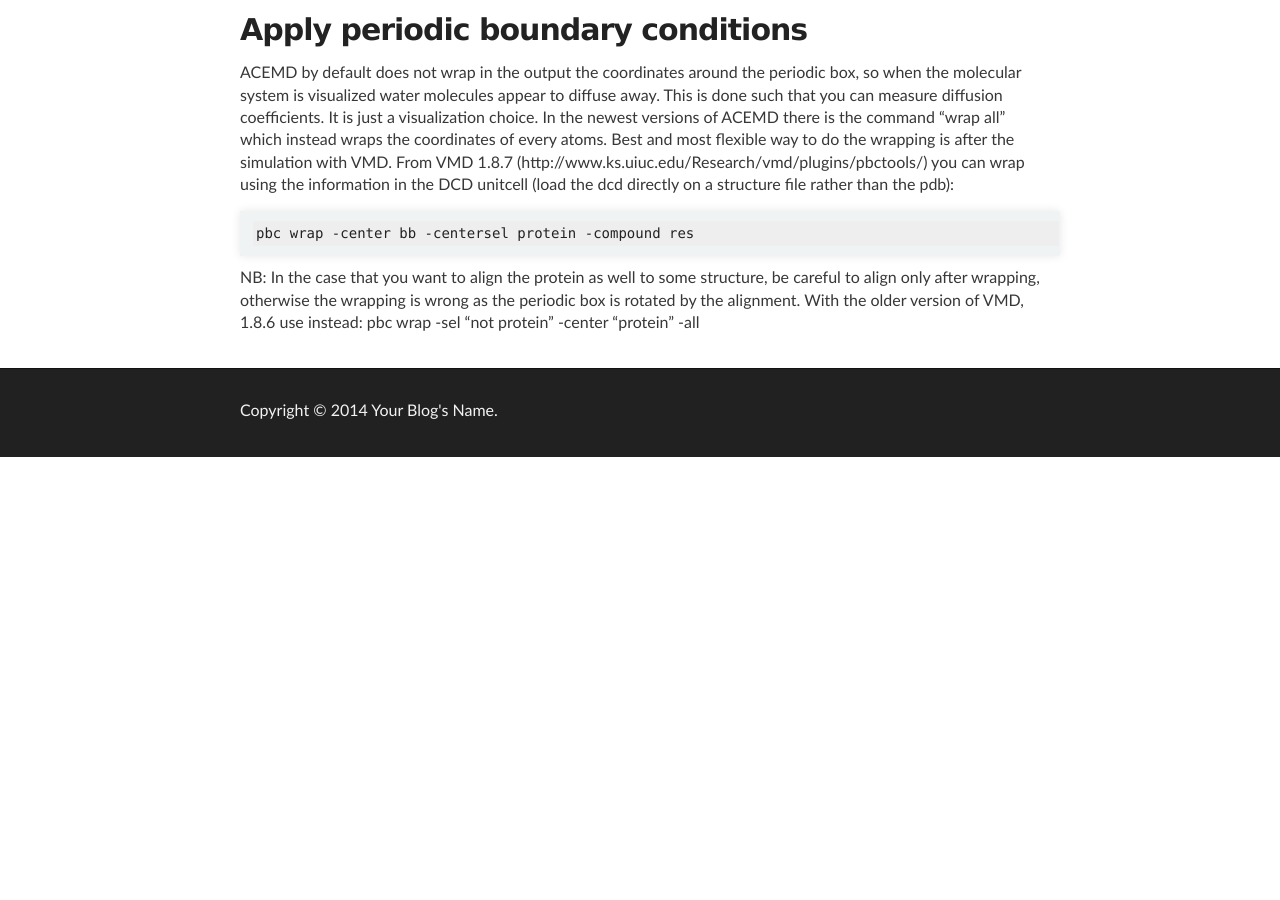
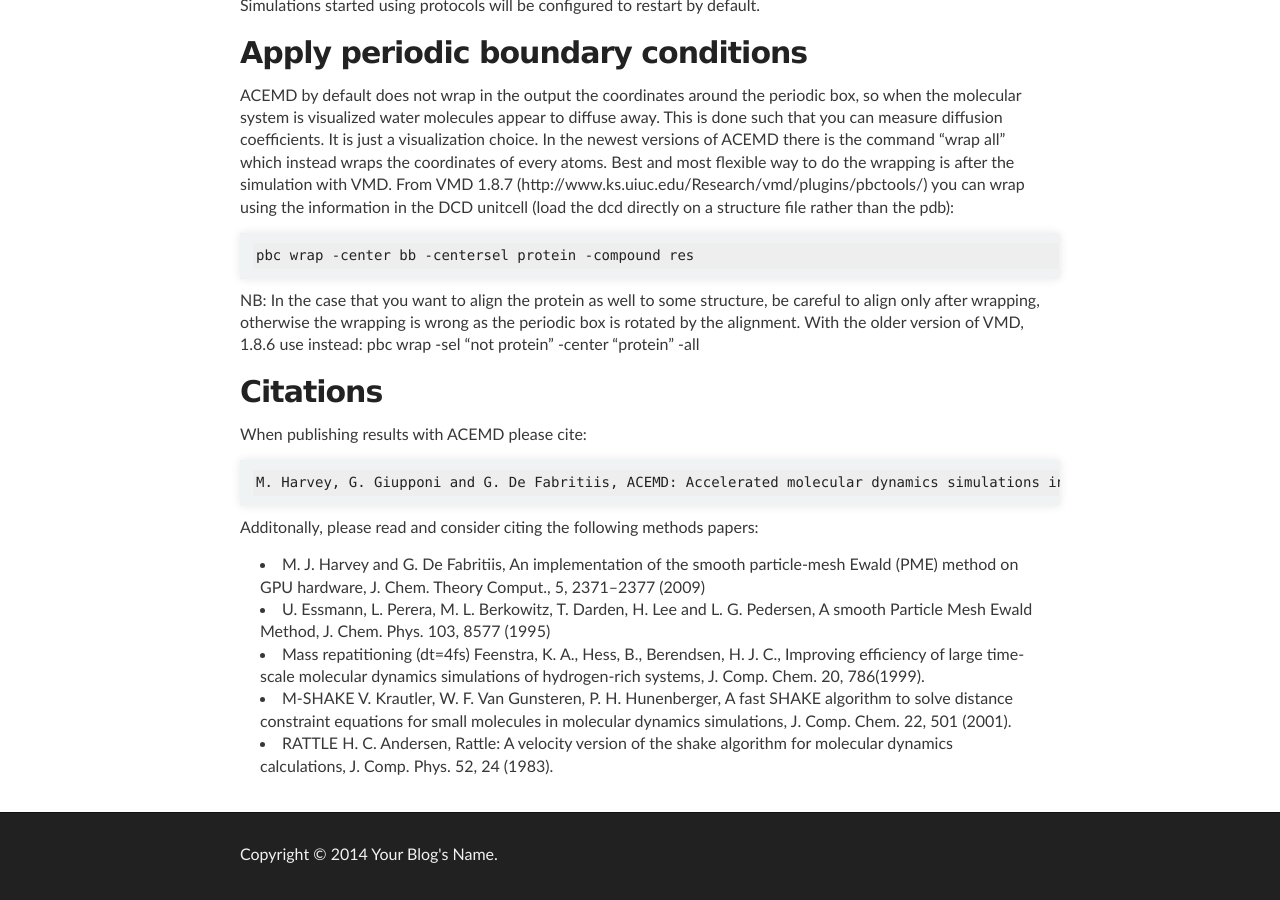
Before and after one commit to Acellera/docs.acellera.com, a Jekyll site: the page built from acemd/userguide/index.md, in a window 1280 px wide and 900 px high, scrolled down 6767 px. Built offline with Jekyll 4.4.1, drawn with Linux system fonts in a browser that asks for light colours; before the commit the page ends 7224 px from its top, so only the background shows below that.

Commit message:
Update index.md

````diff
--- a/acemd/userguide/index.md
+++ b/acemd/userguide/index.md
@@ -284,3 +284,17 @@
 ```
 
 NB: In the case that you want to align the protein as well to some structure, be careful to align only after wrapping, otherwise the wrapping is wrong as the periodic box is rotated by the alignment. With the older version of VMD, 1.8.6 use instead: pbc wrap -sel "not protein" -center "protein" -all
+
+# Citations
+
+When publishing results with ACEMD please cite:
+
+    M. Harvey, G. Giupponi and G. De Fabritiis, ACEMD: Accelerated molecular dynamics simulations in the microseconds          timescale, J. Chem. Theory and Comput. 5, 1632 (2009).
+
+Additonally, please read and consider citing the following methods papers:
+
+* M. J. Harvey and G. De Fabritiis, An implementation of the smooth particle-mesh Ewald (PME) method on GPU hardware, J. Chem. Theory Comput., 5, 2371–2377 (2009)
+* U. Essmann, L. Perera, M. L. Berkowitz, T. Darden, H. Lee and L. G. Pedersen, A smooth Particle Mesh Ewald Method, J. Chem. Phys. 103, 8577 (1995)
+* Mass repatitioning (dt=4fs) Feenstra, K. A., Hess, B., Berendsen, H. J. C., Improving efficiency of large time-scale molecular dynamics simulations of hydrogen-rich systems, J. Comp. Chem. 20, 786(1999).
+* M-SHAKE V. Krautler, W. F. Van Gunsteren, P. H. Hunenberger, A fast SHAKE algorithm to solve distance constraint equations for small molecules in molecular dynamics simulations, J. Comp. Chem. 22, 501 (2001).
+* RATTLE H. C. Andersen, Rattle: A velocity version of the shake algorithm for molecular dynamics calculations, J. Comp. Phys. 52, 24 (1983).
````
